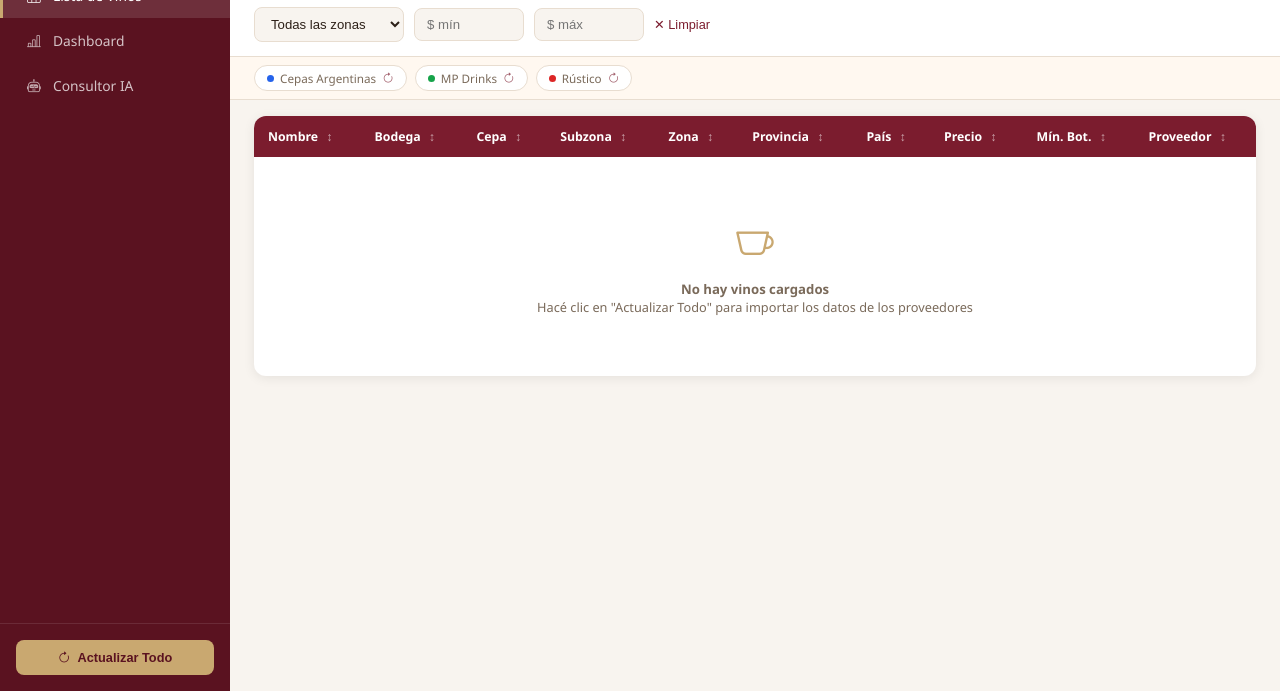
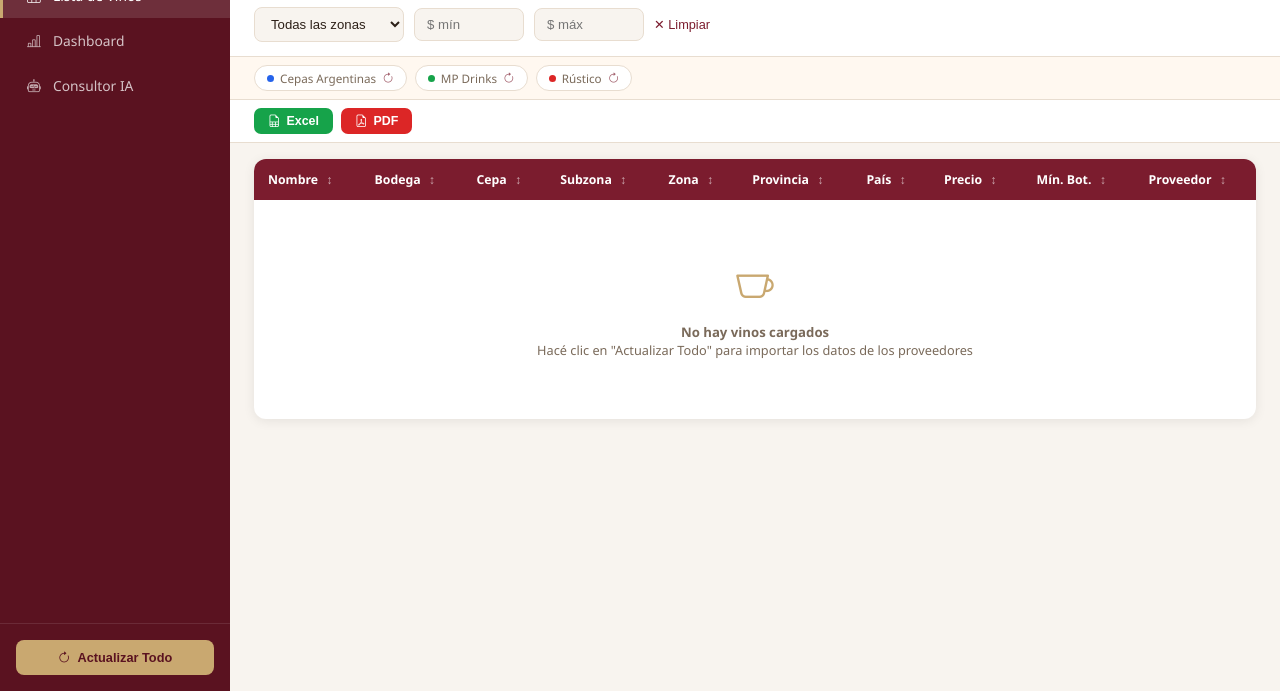
Before and after one commit to juanntripaldi/vinoapp, a website: page public/index.html in a window 1280 px wide. Shown: the part 109-800 px from the top of the page. Drawn offline with nearby package versions, Linux system fonts and the light colour scheme; no server answers.

Commit message:
Agregar exportación a Excel y PDF con filtros aplicados

```diff
--- a/public/css/style.css
+++ b/public/css/style.css
@@ -142,6 +142,32 @@ body {
 .filter-select { min-width: 150px; }
 .filter-price { width: 110px; }
 .filters label { font-size: 0.8rem; color: var(--text-muted); font-weight: 600; }
+
+/* ─── Barra de exportación ───────────────────────────────────────────────────── */
+.export-bar {
+  padding: 8px 24px;
+  display: flex;
+  gap: 8px;
+  align-items: center;
+  background: white;
+  border-bottom: 1px solid var(--border);
+}
+.btn-export {
+  display: inline-flex;
+  align-items: center;
+  gap: 6px;
+  padding: 6px 14px;
+  border-radius: 7px;
+  border: none;
+  font-size: 0.83rem;
+  font-weight: 600;
+  cursor: pointer;
+  transition: opacity 0.15s, transform 0.1s;
+}
+.btn-export:hover { opacity: 0.85; transform: translateY(-1px); }
+.btn-export:active { transform: translateY(0); }
+.btn-export-excel { background: #16A34A; color: white; }
+.btn-export-pdf   { background: #DC2626; color: white; }
 
 /* ─── Barra de estado / update ──────────────────────────────────────────────── */
 .status-bar {
--- a/public/index.html
+++ b/public/index.html
@@ -78,6 +78,16 @@
         <span class="source-pill"><span class="dot dot-rustico"></span><span>Rústico</span><button class="btn-refresh-source" onclick="updateSource('rustico')"><i class="bi bi-arrow-clockwise"></i></button></span>
       </div>
       <span id="status-text" style="font-size:0.78rem"></span>
+    </div>
+
+    <!-- Exportar -->
+    <div class="export-bar">
+      <button class="btn-export btn-export-excel" onclick="exportExcel()">
+        <i class="bi bi-file-earmark-spreadsheet"></i> Excel
+      </button>
+      <button class="btn-export btn-export-pdf" onclick="exportPDF()">
+        <i class="bi bi-file-earmark-pdf"></i> PDF
+      </button>
     </div>
 
     <!-- Tabla -->
@@ -232,6 +242,9 @@
 
 <script src="https://unpkg.com/leaflet@1.9.4/dist/leaflet.js"></script>
 <script src="https://cdn.jsdelivr.net/npm/chart.js@4.4.0/dist/chart.umd.min.js"></script>
+<script src="https://cdn.jsdelivr.net/npm/xlsx@0.18.5/dist/xlsx.full.min.js"></script>
+<script src="https://cdnjs.cloudflare.com/ajax/libs/jspdf/2.5.1/jspdf.umd.min.js"></script>
+<script src="https://cdnjs.cloudflare.com/ajax/libs/jspdf-autotable/3.8.2/jspdf.plugin.autotable.min.js"></script>
 <script src="/js/app.js"></script>
 </body>
 </html>
--- a/public/js/app.js
+++ b/public/js/app.js
@@ -7,6 +7,7 @@ let map = null;
 let mapMarkers = [];
 let debounceTimer = null;
 let isUpdating = false;
+let currentWines = [];
 
 const SOURCE_LABELS = {
   cepas_argentinas: 'Cepas Argentinas',
@@ -110,6 +111,7 @@ async function loadWines() {
   try {
     const resp = await fetch(`/api/wines?${params}`);
     const wines = await resp.json();
+    currentWines = wines;
     renderWines(wines);
     document.getElementById('results-count').textContent = `${wines.length} vino${wines.length !== 1 ? 's' : ''}`;
   } catch (err) {
@@ -482,6 +484,77 @@ document.getElementById('chat-input').addEventListener('input', function() {
   this.style.height = Math.min(this.scrollHeight, 120) + 'px';
 });
 
+/* ─── Exportar ───────────────────────────────────────────────────────────────── */
+function exportFilename(ext) {
+  const date = new Date().toLocaleDateString('es-AR').replace(/\//g, '-');
+  return `vinoapp_${date}.${ext}`;
+}
+
+function exportExcel() {
+  if (!currentWines.length) { showToast('No hay vinos para exportar', 'info'); return; }
+
+  const rows = currentWines.map(w => ({
+    'Nombre':        w.nombre        || '',
+    'Bodega':        w.bodega        || '',
+    'Cepa':          w.cepa          || '',
+    'Subzona':       w.subzona       || '',
+    'Zona':          w.zona          || '',
+    'Provincia':     w.provincia     || '',
+    'País':          w.pais          || '',
+    'Precio ($)':    w.precio        ?? '',
+    'Mín. Unidades': w.min_unidades  || 1,
+    'Proveedor':     SOURCE_LABELS[w.source] || w.source,
+  }));
+
+  const ws = XLSX.utils.json_to_sheet(rows);
+  ws['!cols'] = Object.keys(rows[0]).map(k => ({
+    wch: Math.min(40, Math.max(k.length + 2, ...rows.map(r => String(r[k]).length + 1))),
+  }));
+
+  const wb = XLSX.utils.book_new();
+  XLSX.utils.book_append_sheet(wb, ws, 'Vinos');
+  XLSX.writeFile(wb, exportFilename('xlsx'));
+  showToast(`Excel exportado · ${currentWines.length} vinos`, 'success');
+}
+
+function exportPDF() {
+  if (!currentWines.length) { showToast('No hay vinos para exportar', 'info'); return; }
+
+  const { jsPDF } = window.jspdf;
+  const doc = new jsPDF({ orientation: 'landscape', unit: 'mm', format: 'a4' });
+  const date = new Date().toLocaleDateString('es-AR');
+
+  doc.setFontSize(16);
+  doc.setTextColor(123, 28, 46);
+  doc.text('Vinoapp — Lista de Precios', 14, 14);
+  doc.setFontSize(9);
+  doc.setTextColor(120, 106, 90);
+  doc.text(`Exportado: ${date}   ·   ${currentWines.length} vinos`, 14, 21);
+
+  doc.autoTable({
+    startY: 26,
+    head: [['Nombre', 'Bodega', 'Cepa', 'Zona', 'Provincia', 'Precio', 'Mín.', 'Proveedor']],
+    body: currentWines.map(w => [
+      w.nombre     || '—',
+      w.bodega     || '—',
+      w.cepa       || '—',
+      w.zona       || '—',
+      w.provincia  || '—',
+      w.precio != null ? '$' + Math.round(w.precio).toLocaleString('es-AR') : '—',
+      w.min_unidades || 1,
+      SOURCE_LABELS[w.source] || w.source,
+    ]),
+    headStyles:          { fillColor: [123, 28, 46], fontSize: 8, fontStyle: 'bold' },
+    bodyStyles:          { fontSize: 7 },
+    alternateRowStyles:  { fillColor: [253, 248, 243] },
+    columnStyles:        { 5: { halign: 'right' }, 6: { halign: 'center' } },
+    margin:              { left: 14, right: 14 },
+  });
+
+  doc.save(exportFilename('pdf'));
+  showToast(`PDF exportado · ${currentWines.length} vinos`, 'success');
+}
+
 /* ─── Init ───────────────────────────────────────────────────────────────────── */
 async function init() {
   await Promise.all([loadWines(), loadStatus(), loadFilterOptions()]);
```
